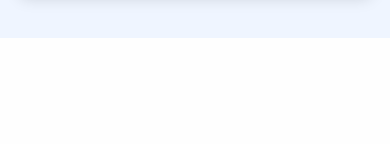
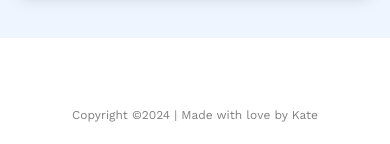
Before and after one commit to katerine-dev/portifolio-site, a Flask app: page / in a window 390 px wide. Shown: the part 5165-5309 px from the top of the page. Before the commit the page ends 5203 px from the top, so only its background shows below. Run offline with Flask 3, Linux system fonts and the light colour scheme; some libraries are stand-ins or nearby versions.

Commit message:
configura o footer

```diff
--- a/static/style.css
+++ b/static/style.css
@@ -347,3 +347,23 @@ ul-interests, .ul-edu {
 li::marker {
     color: #08D9D6;
   }
+
+#footer{
+    padding: 15px;
+    color:#808080;
+    font-size: 12px;
+    position: fixed;
+    text-align: center;
+    bottom: 0;
+    width: 300px;
+    z-index: 9999;
+    transition: .3s;
+}
+
+@media (max-width: 1012px) {
+    #footer{
+        position: static;
+        width: auto;
+        padding: 20px 15px;
+    }
+}
--- a/templates/index.html
+++ b/templates/index.html
@@ -388,6 +388,16 @@
         {% endwith %}
     </main>
 
+    <!-- FOOTER -->
+    <footer id="footer">
+        <div class="text-center">
+            <div class="text-center">
+                Copyright &copy;2024 | Made with love by Kate
+            </div>
+        </div>
+
+    </footer>
+
     <script src="../static/bootstrap/js/bootstrap.bundle.min.js"></script>
     <script src="../static/script.js"></script>
 </body>
```
